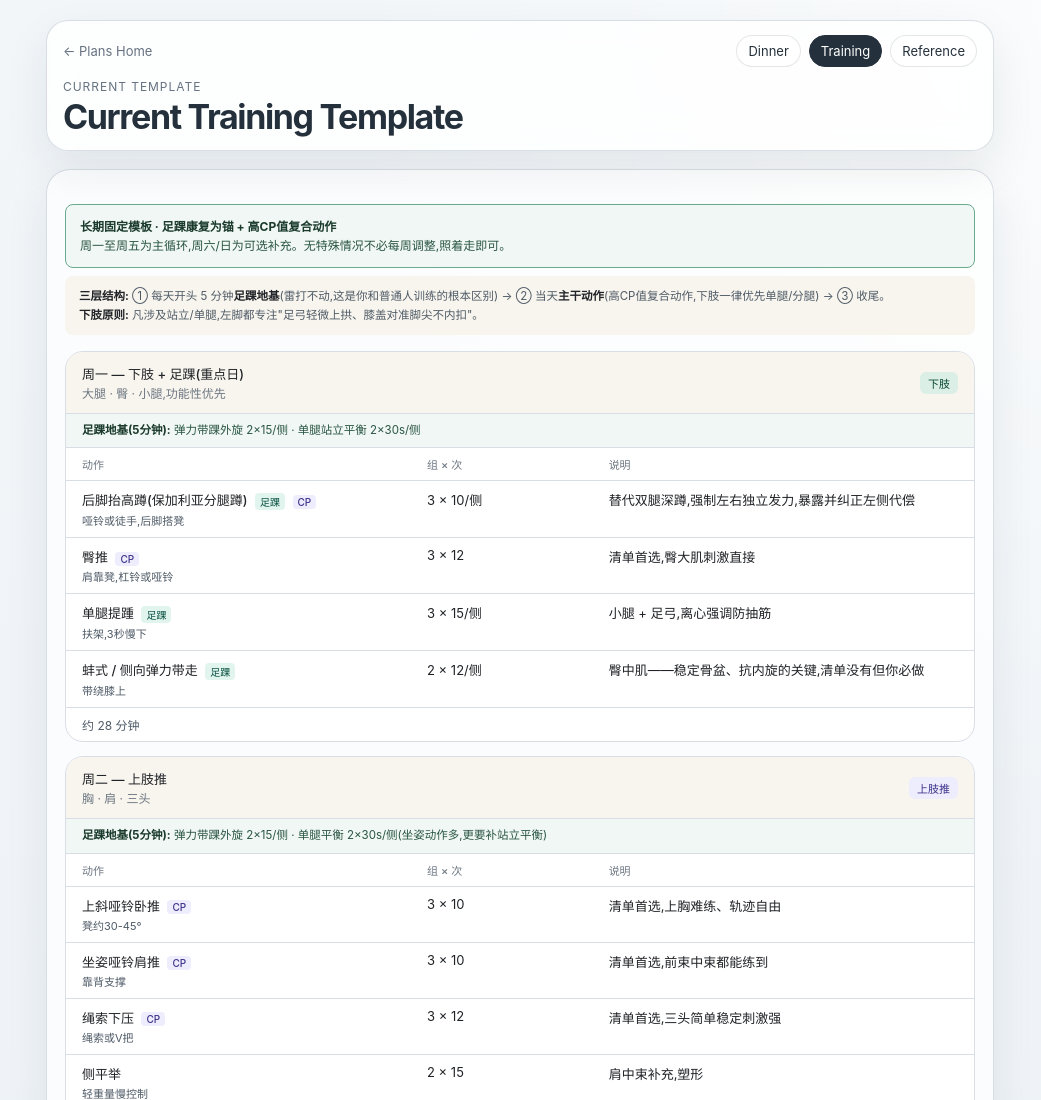
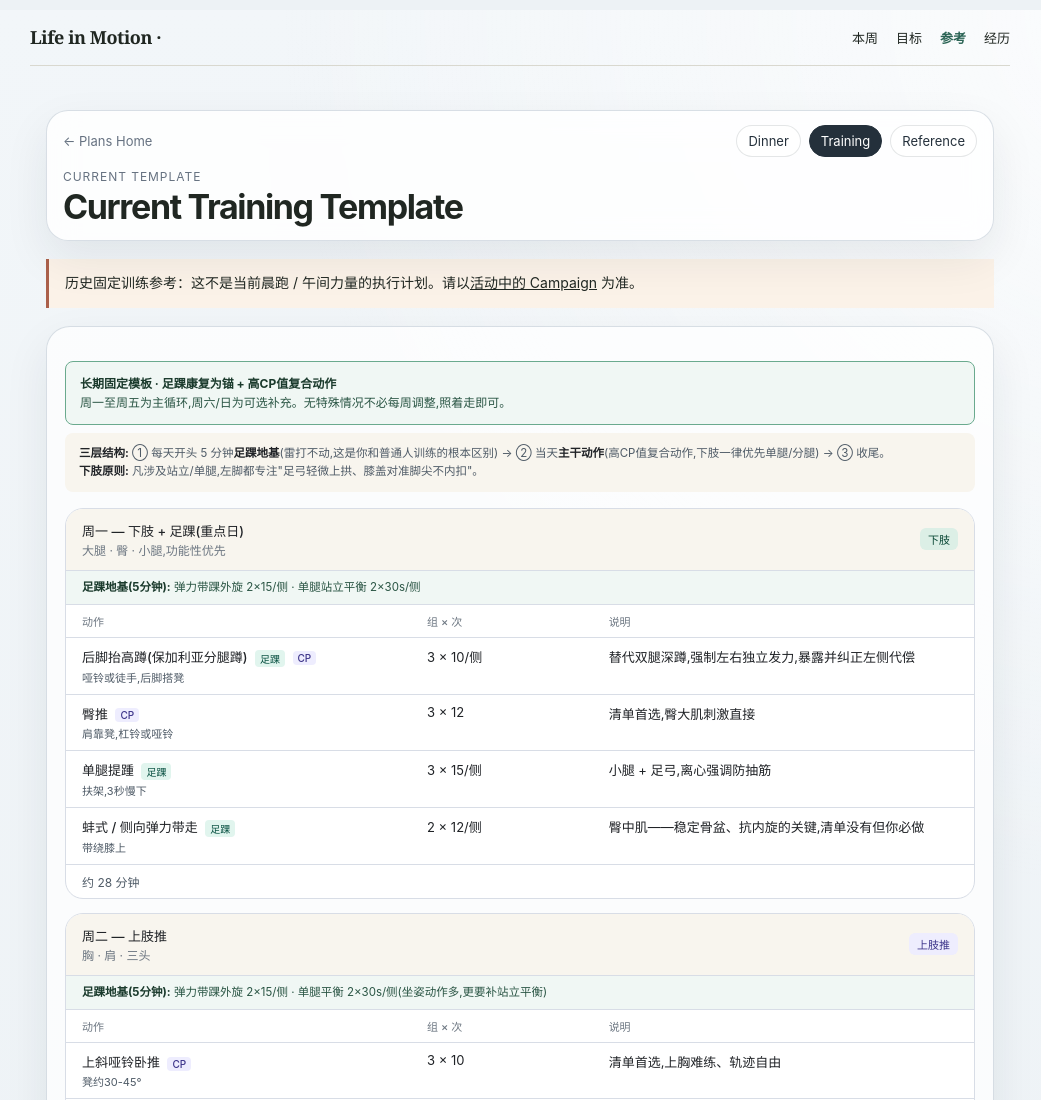
Before and after one commit to puran1218/micro-weekly, a website: page static/plans/current/training.html in a window 1280 px wide. Shown: the top 1100 px of the page, without its empty margins (120-1161 px from the left). Drawn offline with Linux system fonts and the light colour scheme.

Commit message:
build(playbook): preserve dinner and legacy training with coherent navigation and reference warning

```diff
--- a/static/plans/current/training.html
+++ b/static/plans/current/training.html
@@ -172,8 +172,10 @@
   .warm-row b { color: #1A3A2C; }
   .time-row { display: flex; align-items: center; gap: 6px; padding: 8px 16px; font-size: 12px; color: var(--color-text-secondary, #4f5b67); border-top: 0.5px solid var(--color-border-tertiary, #d8dde6); }
 </style>
+<link rel="stylesheet" href="../assets/life.css" data-life-theme="1">
 </head>
 <body>
+<div class="life-legacy-shell"><!-- life-navigation --><a class="life-skip" href="#life-main">跳转到正文</a><nav class="life-nav" aria-label="Life in Motion 主导航"><a class="life-brand" href="../index.html">Life in Motion<span aria-hidden="true"> ·</span></a><div class="life-nav-links"><a href="../index.html#this-week">本周</a><a href="../index.html#goals">目标</a><a class="life-link-current" aria-current="page" href="../library/index.html">参考</a><a href="../journal/index.html">经历</a></div></nav></div>
   <div class="page">
     <header class="hero">
       <div class="hero-top">
@@ -187,7 +189,7 @@
       <p class="hero-kicker">Current Template</p>
       <h1>Current Training Template</h1>
     </header>
-    <main class="panel">
+    <a id="life-main"></a><aside class="life-legacy-note">历史固定训练参考：这不是当前晨跑 / 午间力量的执行计划。请以<a href="../campaigns/index.html">活动中的 Campaign</a> 为准。</aside><main class="panel">
 <div class="plan">
 
   <div class="banner">
```
Also changed, not shown: static/plans/current/dinner.html (+3 -1 lines), static/plans/current/training-reference.html (+3 -1 lines).
